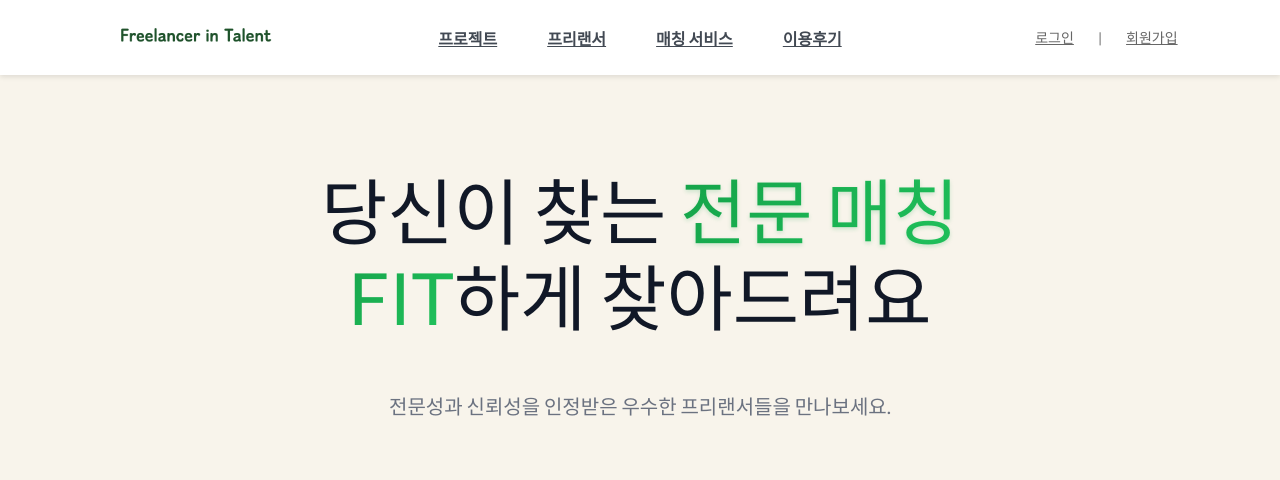
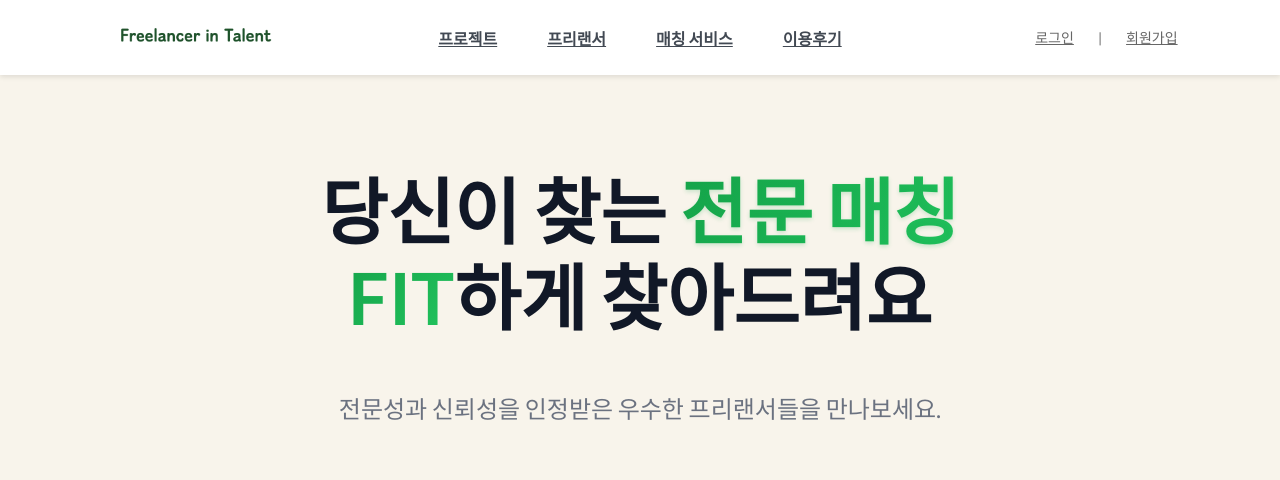
Before and after one commit to prgrms-aibe-devcourse/AIBE3-Project2-Team05, a Next.js app in the folder frontend/: page / in a window 1280 px wide. Shown: the top 480 px of the page. Built offline with nearby package versions, Linux system fonts and the light colour scheme; no server answers.

Commit message:
🎨 style: Main page font

```diff
--- a/frontend/src/app/page.tsx
+++ b/frontend/src/app/page.tsx
@@ -55,7 +55,7 @@ export default function HomePage() {
           <div className="max-w-6xl mx-auto">
             <h1 className="text-5xl md:text-7xl font-bold text-gray-900 mb-10" style={{
               fontSize: 'clamp(2.5rem, 6vw, 4.5rem)',
-              fontWeight: '300',
+              fontWeight: '700',
               color: '#111827',
               marginBottom: '48px',
               lineHeight: '1.2'
@@ -69,7 +69,7 @@ export default function HomePage() {
                   display: 'inline-block',
                   minWidth: '200px',
                   textAlign: 'center',
-                  fontWeight: '300',
+                  fontWeight: '800',
                   textShadow: '0 2px 4px rgba(22, 163, 74, 0.2)',
                   background: 'linear-gradient(135deg, #16a34a 0%, #22c55e 100%)',
                   WebkitBackgroundClip: 'text',
@@ -87,12 +87,11 @@ export default function HomePage() {
                 background: 'linear-gradient(135deg, #16a34a 0%, #22c55e 100%)',
                 WebkitBackgroundClip: 'text',
                 WebkitTextFillColor: 'transparent',
-                backgroundClip: 'text',
-                fontWeight: '300',
+                backgroundClip: 'text'
               }}>FIT</span>하게 찾아드려요
             </h1>
             <p className="text-xl text-gray-600 mb-16" style={{
-              fontSize: 'clamp(1.25rem, 2.5vw, 0.5rem)',
+              fontSize: 'clamp(1.25rem, 2.5vw, 1.5rem)',
               color: '#6b7280',
               marginBottom: '72px',
               lineHeight: '1.7'
```
